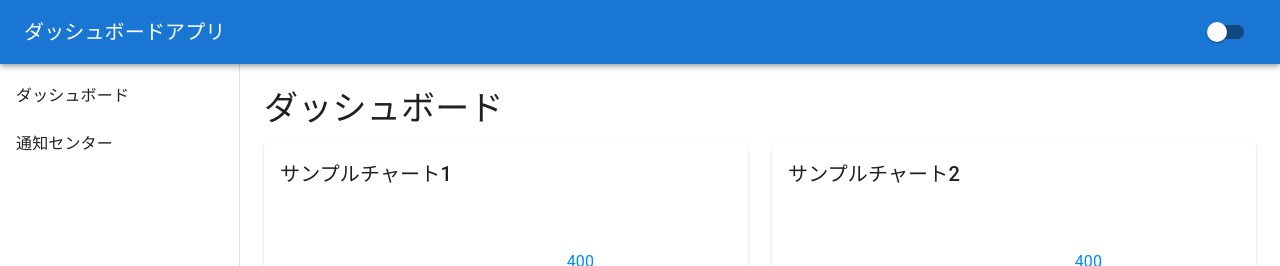
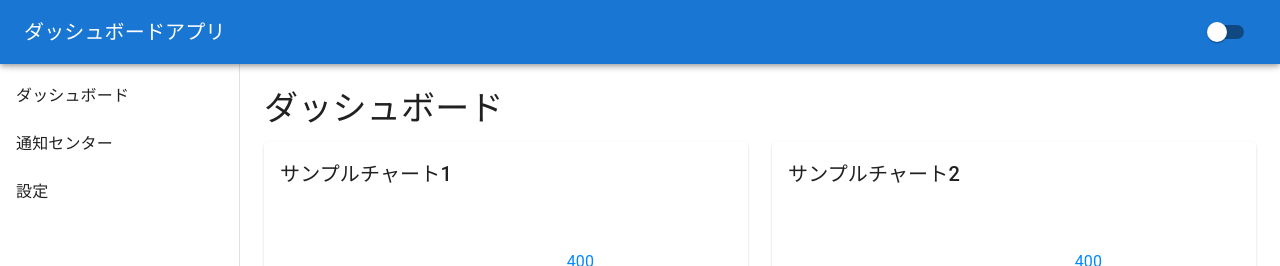
Before and after one commit to FOXHOUND-Ogasawara/dashboard-app, a React (Vite) app: page / in a window 1280 px wide. Shown: the top 266 px of the page. Built offline with nearby package versions, Linux system fonts and the light colour scheme.

Commit message:
配布コード微修正

```diff
--- a/src/components/SideMenu.tsx
+++ b/src/components/SideMenu.tsx
@@ -1,6 +1,12 @@
-import { Drawer, List, ListItemButton, ListItemText, Toolbar } from '@mui/material';
-import React from 'react';
-import { Link } from 'react-router-dom';
+import {
+  Drawer,
+  List,
+  ListItemButton,
+  ListItemText,
+  Toolbar,
+} from "@mui/material";
+import React from "react";
+import { Link } from "react-router-dom";
 
 interface SideMenuProps {
   drawerWidth: number;
@@ -23,6 +29,9 @@ const SideMenu: React.FC<SideMenuProps> = ({ drawerWidth }) => {
         <ListItemButton component={Link} to="/notifications">
           <ListItemText primary="通知センター" />
         </ListItemButton>
+        <ListItemButton component={Link} to="/settings">
+          <ListItemText primary="設定" />
+        </ListItemButton>
       </List>
     </Drawer>
   );
```
